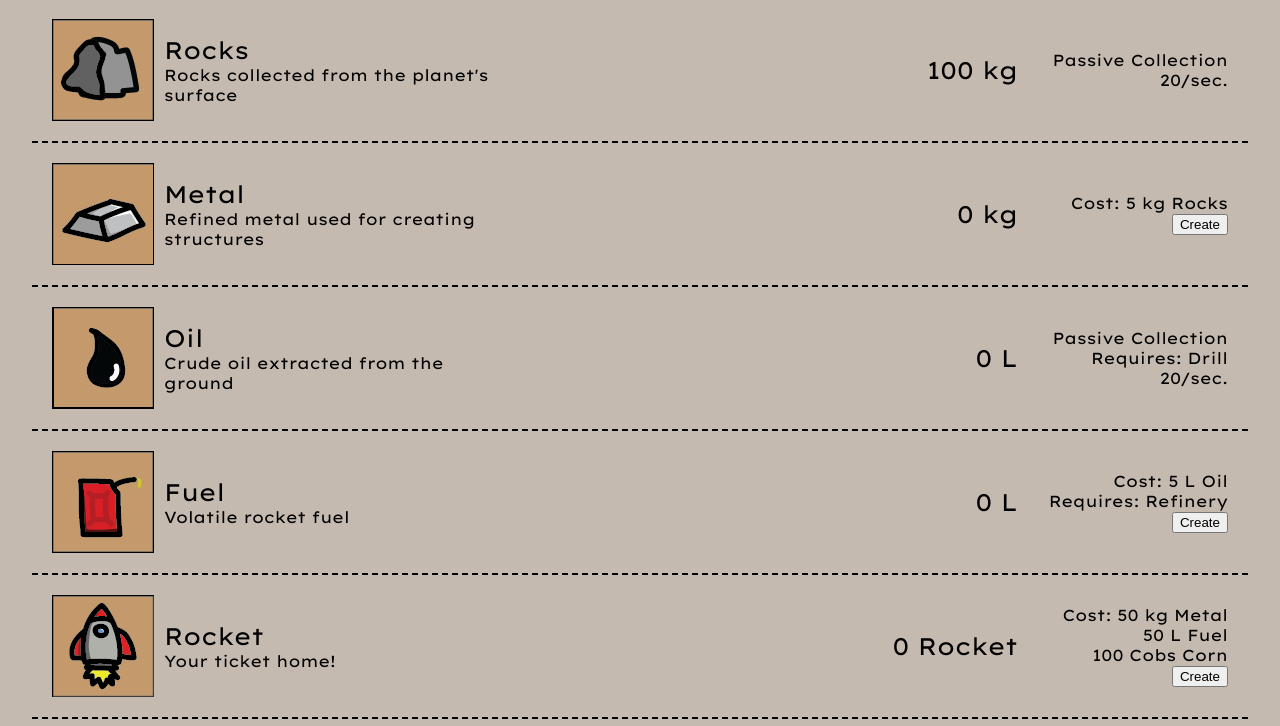
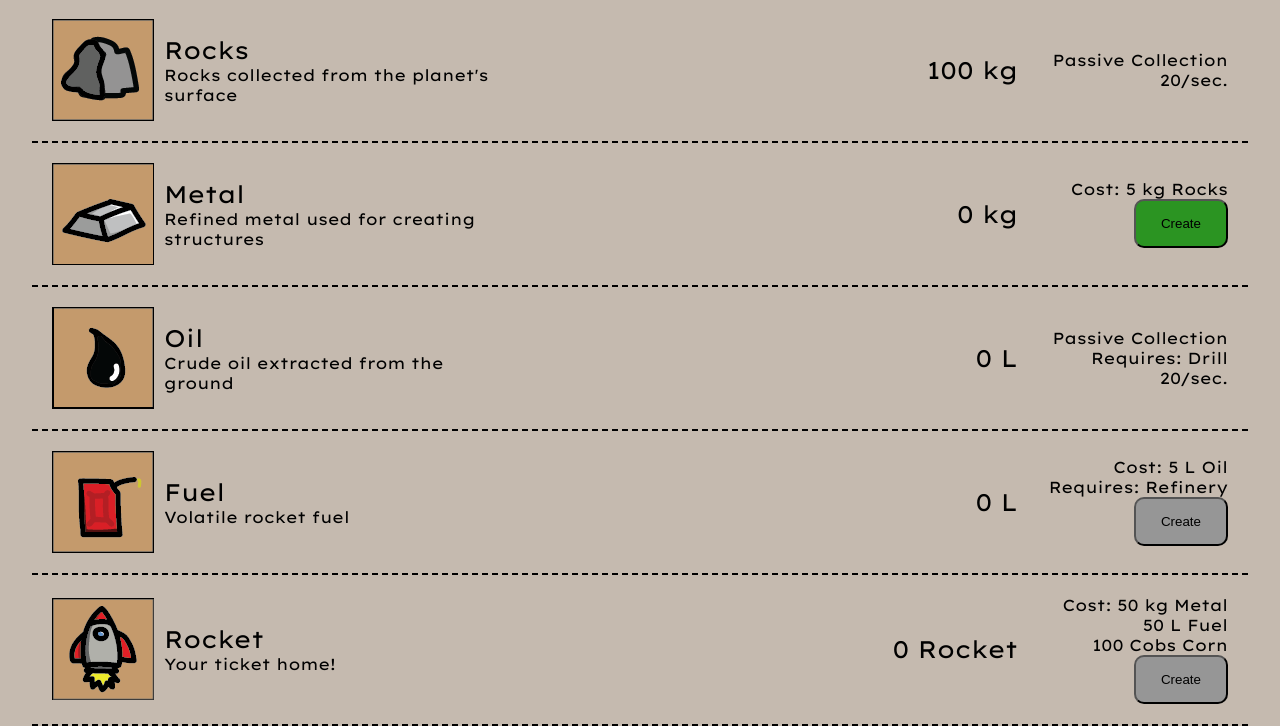
Before and after one commit to taylor-giles/SBUHacks-Fall2021, a plain HTML site: page index.html in a window 1280 px wide. Shown: the part 171-897 px from the top of the page. Drawn offline with Linux system fonts and the light colour scheme.

Commit message:
Getting button to change color due to amount changing.

```diff
--- a/css/colors.css
+++ b/css/colors.css
@@ -6,6 +6,8 @@
   --swatch-contrast-hover: #2b2d30;
   --swatch-status-bar-background: #838c9b;
   --swatch-status-bar-foreground: #d84a08;
+  --swatch-button-active: #2b9422;
+  --swatch-button-disabled: #969696;
   /* --swatch-industry:TODO:;
   --swatch-agriculture:TODO:;
   --swatch-structures:TODO:;
--- a/css/resource-styles.css
+++ b/css/resource-styles.css
@@ -31,7 +31,16 @@
 }
 
 .create-button {
+  padding: 15px 25px;
+  border-radius: 10px;
+}
 
+.button-active {
+  background-color: var(--swatch-button-active);
+}
+
+.button-disabled {
+  background-color: var(--swatch-button-disabled);
 }
 
 .spacer {
@@ -47,7 +56,7 @@
   font-size: 12pt;
 }
 
-.name-text{
+.name-text {
   font-size: 18pt;
 }
 
--- a/src/planet-stonybrook/ResourceManager.js
+++ b/src/planet-stonybrook/ResourceManager.js
@@ -40,5 +40,28 @@ export default class ResourceManager {
                 resource.create(resource.passiveAmt);
             }
         }
+
+        // Check Thresholds to potentially update buttons
+        for(const resource of ALL_RESOURCES) {
+            let num_reached = 0;
+            if(resource.costs) {
+                for(const cost of resource.costs) {
+                    if(cost) {
+                        if(cost.resource.amount >= cost.amount) {
+                            num_reached += 1;
+                        }
+                    }
+                }
+                let btn = resource.createButton;
+                if(num_reached == resource.costs.length) {
+                    btn.classList.add("button-active");
+                    btn.classList.remove("button-disabled");
+                }
+                else {
+                    btn.classList.remove("button-active");
+                    btn.classList.add("button-disabled");
+                }
+            }
+        }
     }
 }
--- a/src/planet-stonybrook/classes/Resource.js
+++ b/src/planet-stonybrook/classes/Resource.js
@@ -1,6 +1,3 @@
-
-//import { Helpers } from "../common/Helpers.js";
-
 export const TICK_SPEED = 50;
 
 /**
```
Lines whose indentation alone changed are shown as unchanged.
